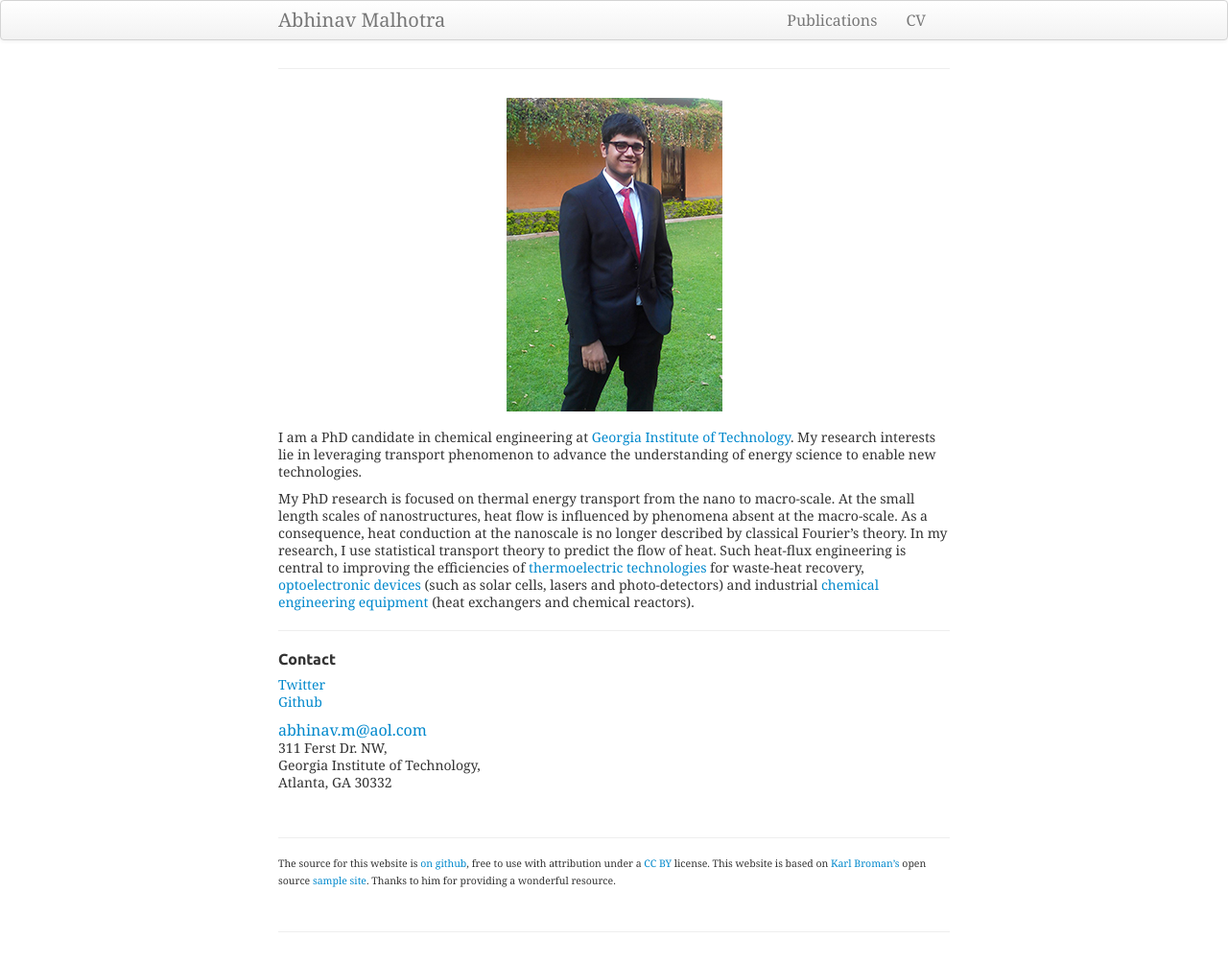
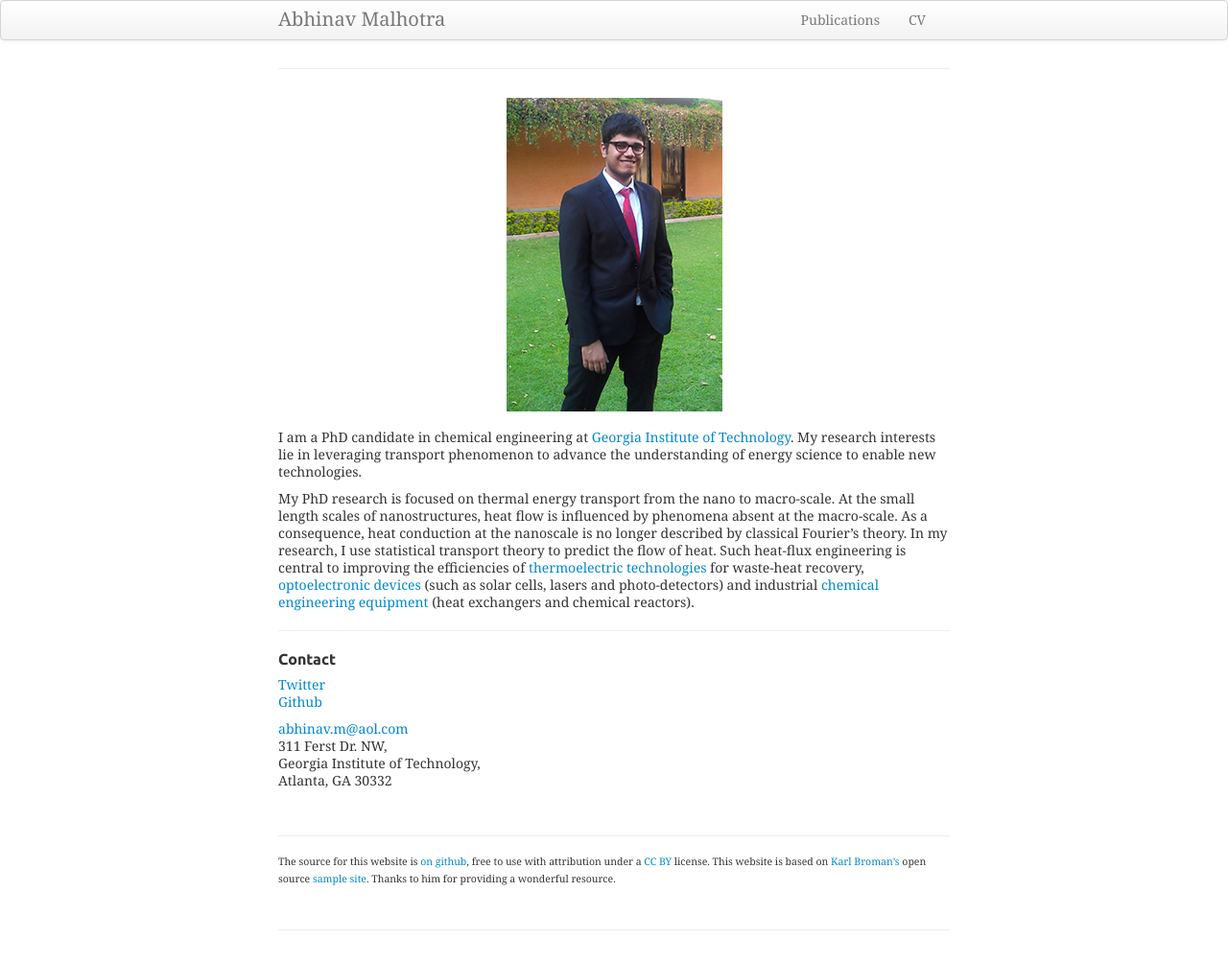
Before and after one commit to ABMalhotra/ABMalhotra.github.io, a Jekyll site: the page built from index.md, in a window 1280 px wide. Shown: the whole page at 96% size. Built offline with Jekyll 4.4.1, drawn with Linux system fonts in a browser that asks for light colours; comment, search, counter and statistics services are not loaded.

Commit message:
font finalized

```diff
--- a/assets/themes/twitter/css/mystyle.css
+++ b/assets/themes/twitter/css/mystyle.css
@@ -1,13 +1,13 @@
 @import url(http://fonts.googleapis.com/css?family=Ubuntu:bold);
 h1{
  font-family: 'Ubuntu', Helvetica, Arial, sans-serif;
- font-size: 25px;
- line-height: 21px;
+ font-size: 26px;
+ line-height: 22px;
 }
 h2{
  font-family: 'Ubuntu', Helvetica, Arial, sans-serif;
- font-size: 18px;
- line-height: 18px;
+ font-size: 19px;
+ line-height: 19px;
 }
 h3{
  font-family: 'Ubuntu', Helvetica, Arial, sans-serif;
@@ -24,7 +24,6 @@
 
 body {
  font-family: 'Vollkorn', Georgia, Times, serif;
- font-size: 16px;
- font-color: blue;
- line-height: 20px;
+ font-size: 14px;
+ line-height: 18px;
 }
```
